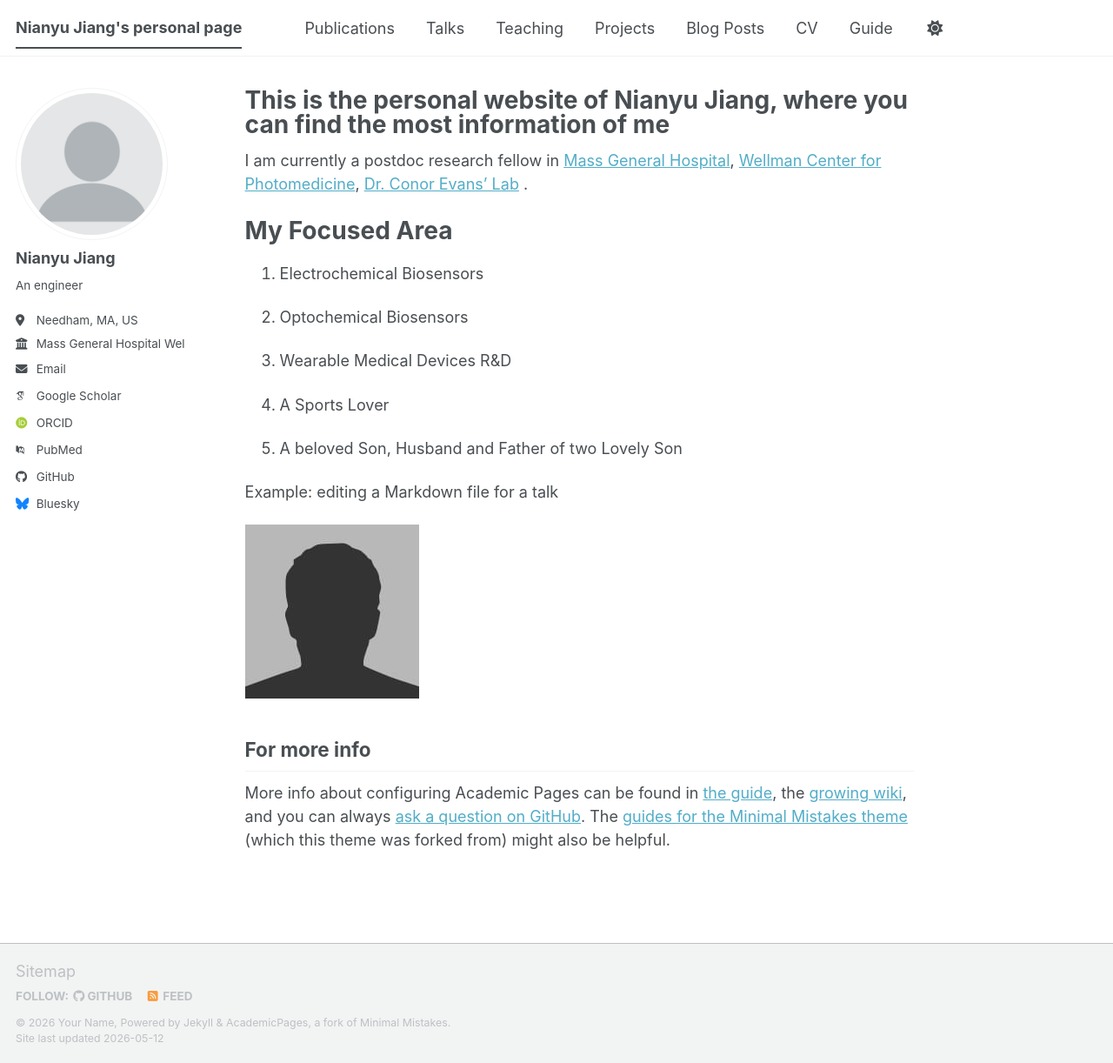
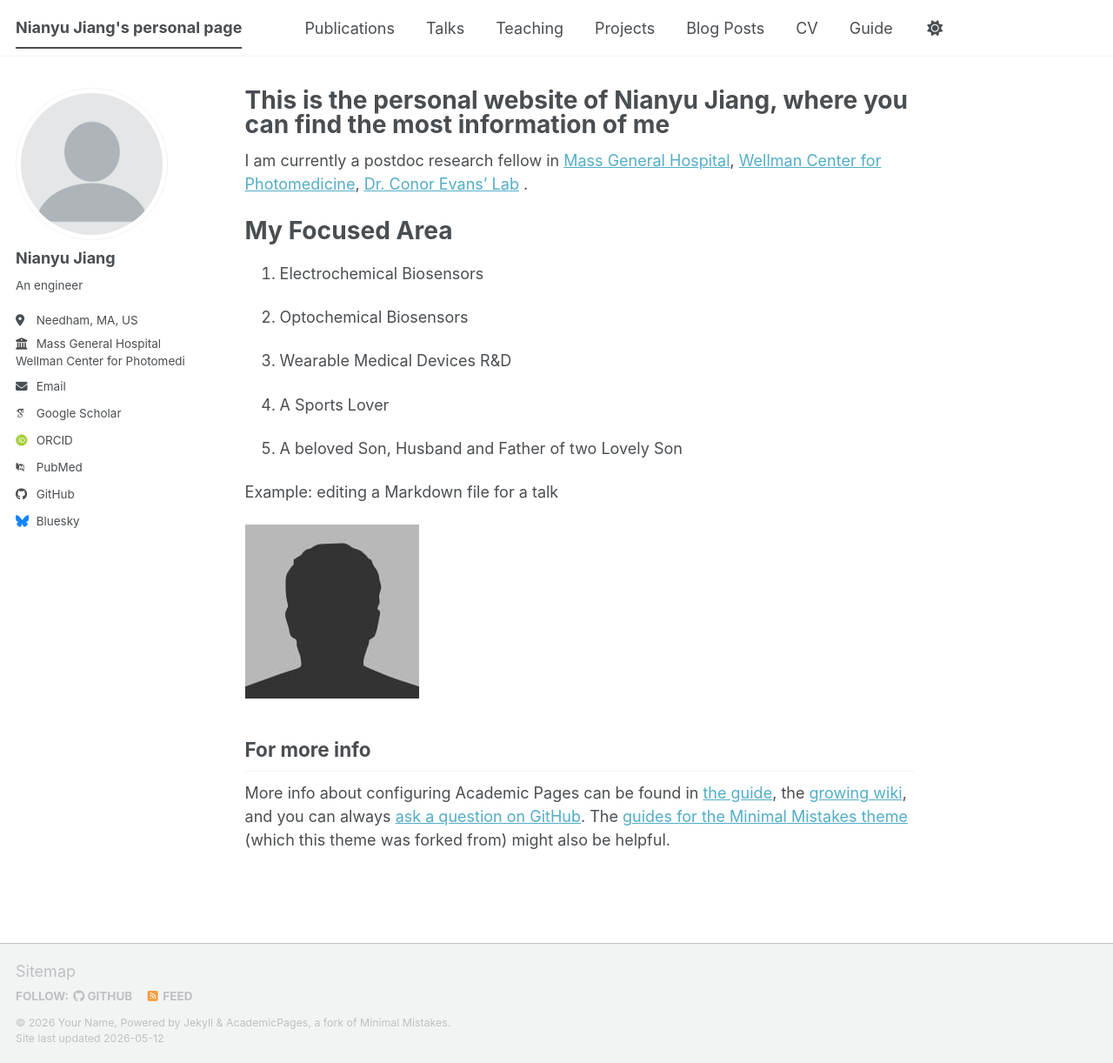
Before and after one commit to NianyuJiang/NianyuJiang.github.io, a Jekyll site: the page built from _pages/about.md, in a window 1280 px wide and 1222 px high. Shown: the whole window at 87% size. Built offline with Jekyll 4.4.1, drawn with Linux system fonts in a browser that asks for light colours; some web fonts are replaced; a script bundle is joined from its source files by our own code; library files that are not in the unit come from our copies.

```diff
--- a/_config.yml
+++ b/_config.yml
@@ -28,9 +28,7 @@ author:
   pronouns         : # example: "she/her"
   bio              : "An engineer"
   location         : "Needham, MA, US"
-  employer         : >
-    Mass General Hospital
-    Wellman Center for Photomedicine
+  employer         : "Mass General Hospital<br>Wellman Center for Photomedicine"
   uri              : # URL
   email            : "jiangnianyu@outlook.com"
 
```
